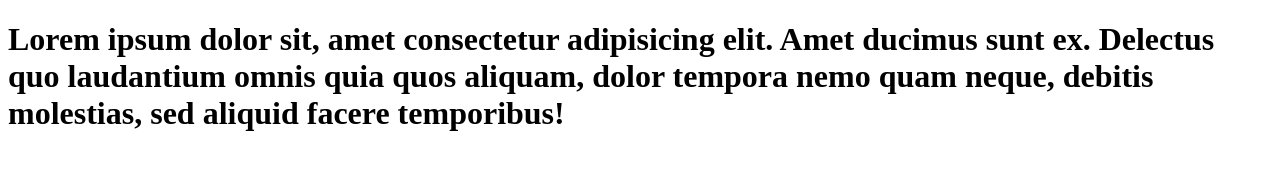
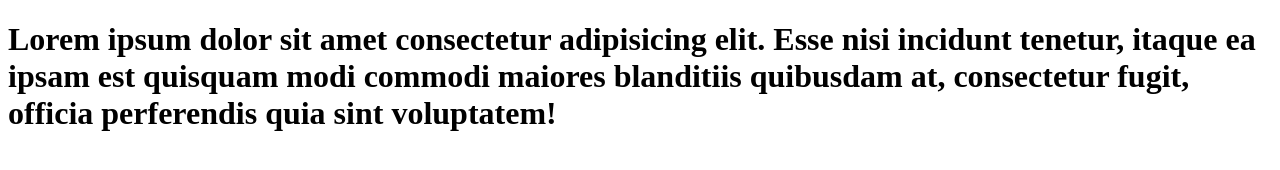
Before and after one commit to SolutionsBySumit/learning-git, a plain HTML site: page index.html in a window 1280 px wide. Drawn offline with Linux system fonts and the light colour scheme.

```diff
--- a/index.html
+++ b/index.html
@@ -6,7 +6,7 @@
     <title>Git website</title>
 </head>
 <body>
-    <h1>Lorem ipsum dolor sit, amet consectetur adipisicing elit. Amet ducimus sunt ex. Delectus quo laudantium omnis quia quos aliquam, dolor tempora nemo quam neque, debitis molestias, sed aliquid facere temporibus!
+    <h1>Lorem ipsum dolor sit amet consectetur adipisicing elit. Esse nisi incidunt tenetur, itaque ea ipsam est quisquam modi commodi maiores blanditiis quibusdam at, consectetur fugit, officia perferendis quia sint voluptatem!
     </h1>
 </body>
 </html>
```
